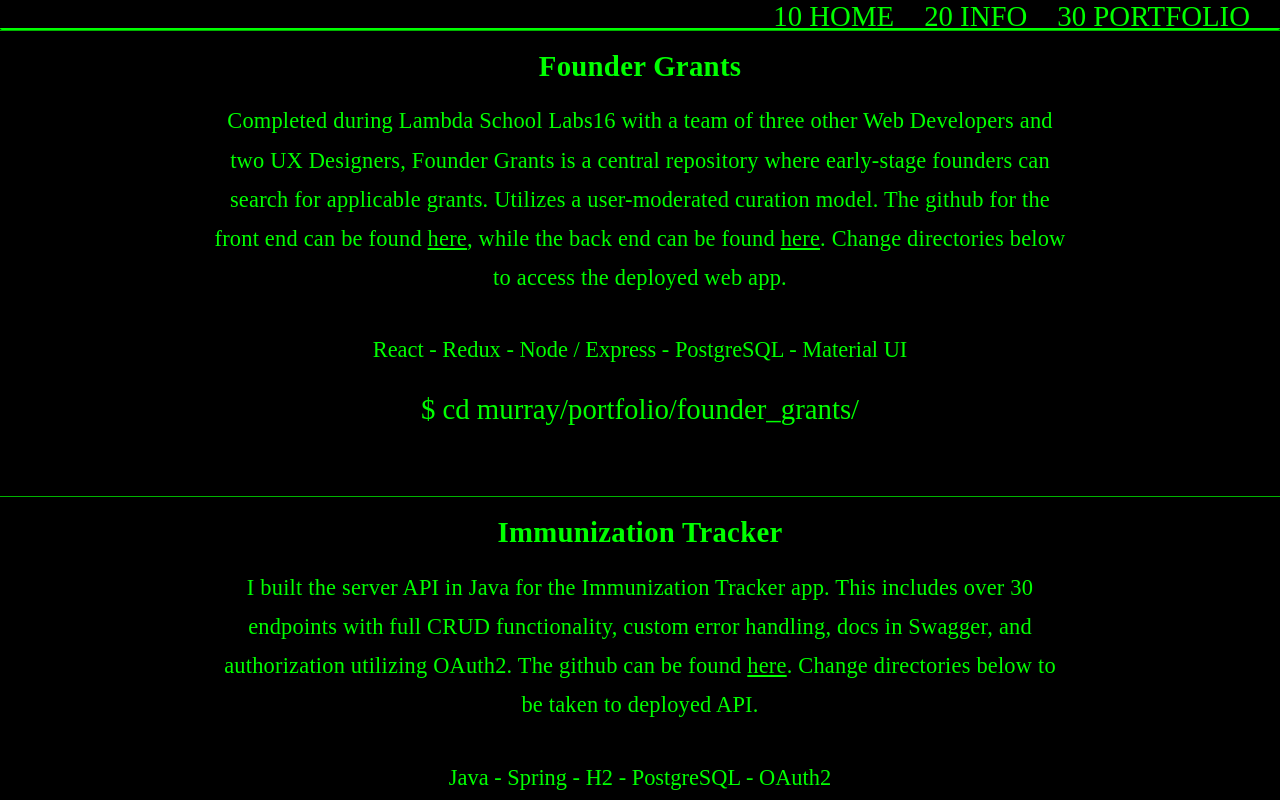
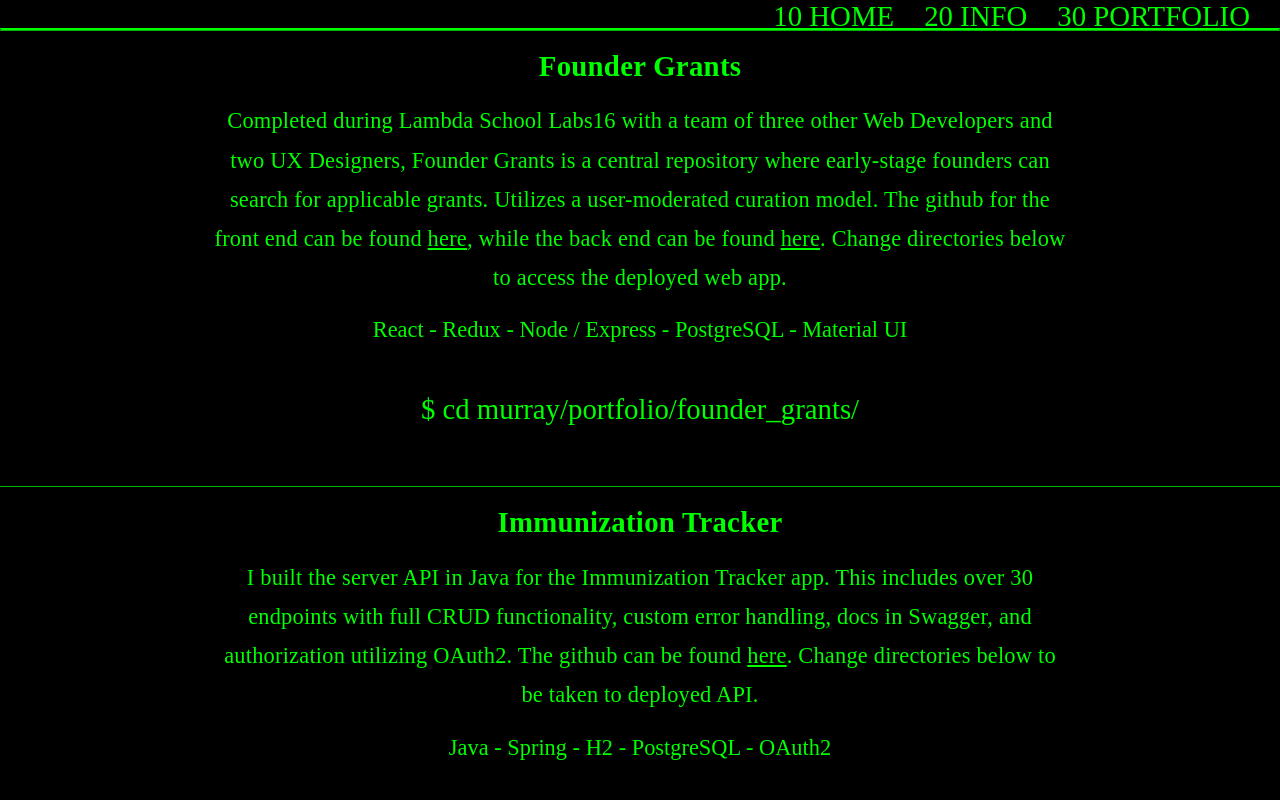
Before and after one commit to rorychristianmurray/portfolio, a React (Create React App) app: page /portfolio in a window 1280 px wide. Shown: the top 800 px of the page. Built offline with nearby package versions, Linux system fonts and the light colour scheme.

Commit message:
Edit margin

```diff
--- a/src/components/styles/bodyStyles.js
+++ b/src/components/styles/bodyStyles.js
@@ -57,7 +57,7 @@ export const portfolioStyles = makeStyles({
     // background: "#000000",
     borderTop: "1px solid rgba(0, 255, 0, 0.7)",
     marginTop: 30,
-    marginBottom: 30,
+    marginBottom: 20,
     fontFamily: "Classic Console",
 
   },
@@ -71,14 +71,14 @@ export const portfolioStyles = makeStyles({
     color: "#00ff00",
     fontFamily: "Classic Console",
     fontSize: "1.4rem",
-    marginBottom: 20
+    // marginBottom: 20
   },
   projectStack: {
     color: "#00ff00",
     fontFamily: "Classic Console",
     fontSize: "1.4rem",
     marginTop: 20,
-    marginBottom: 20
+    marginBottom: 40
   },
   projectTitleText: {
     color: "#00ff00",
```
